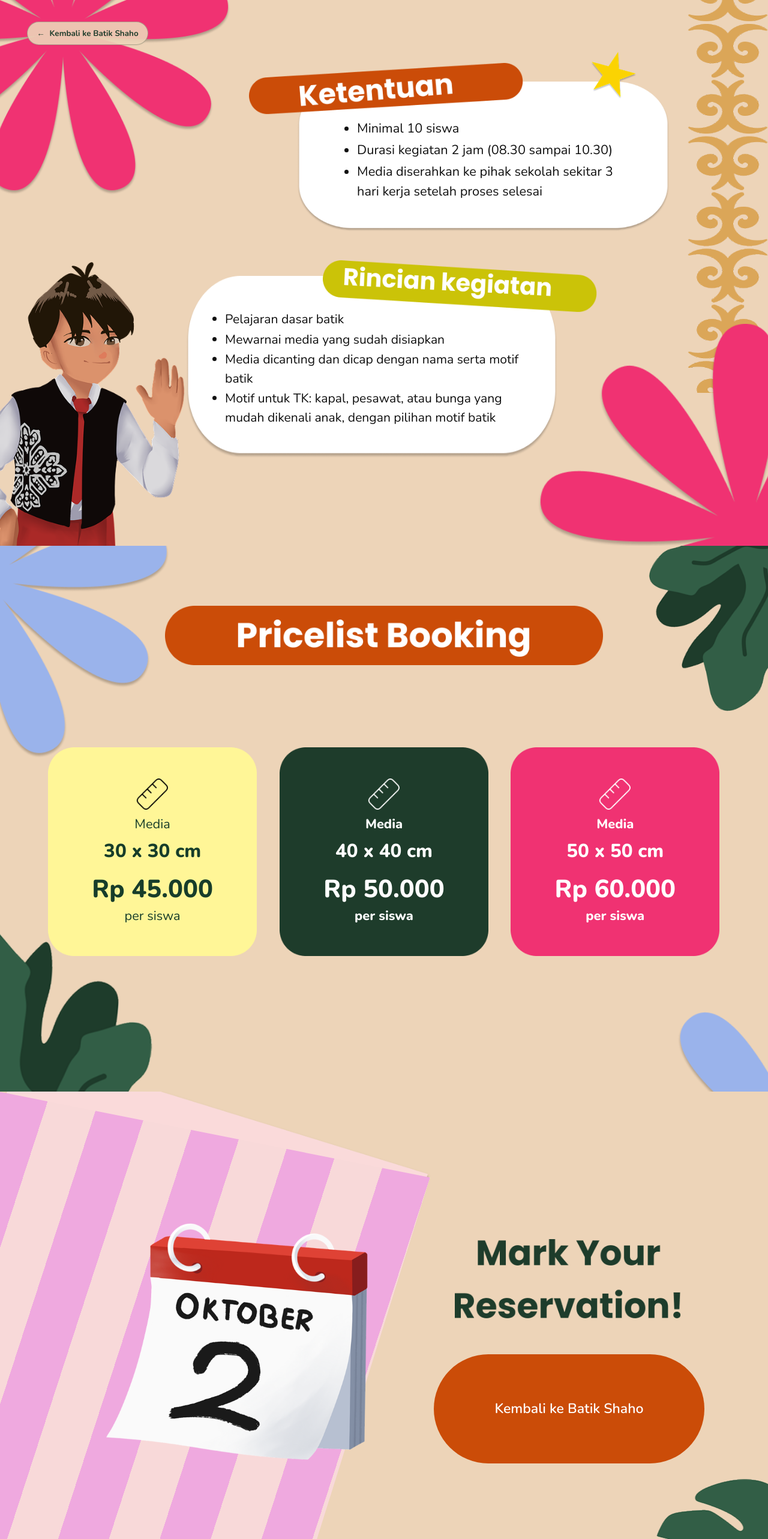
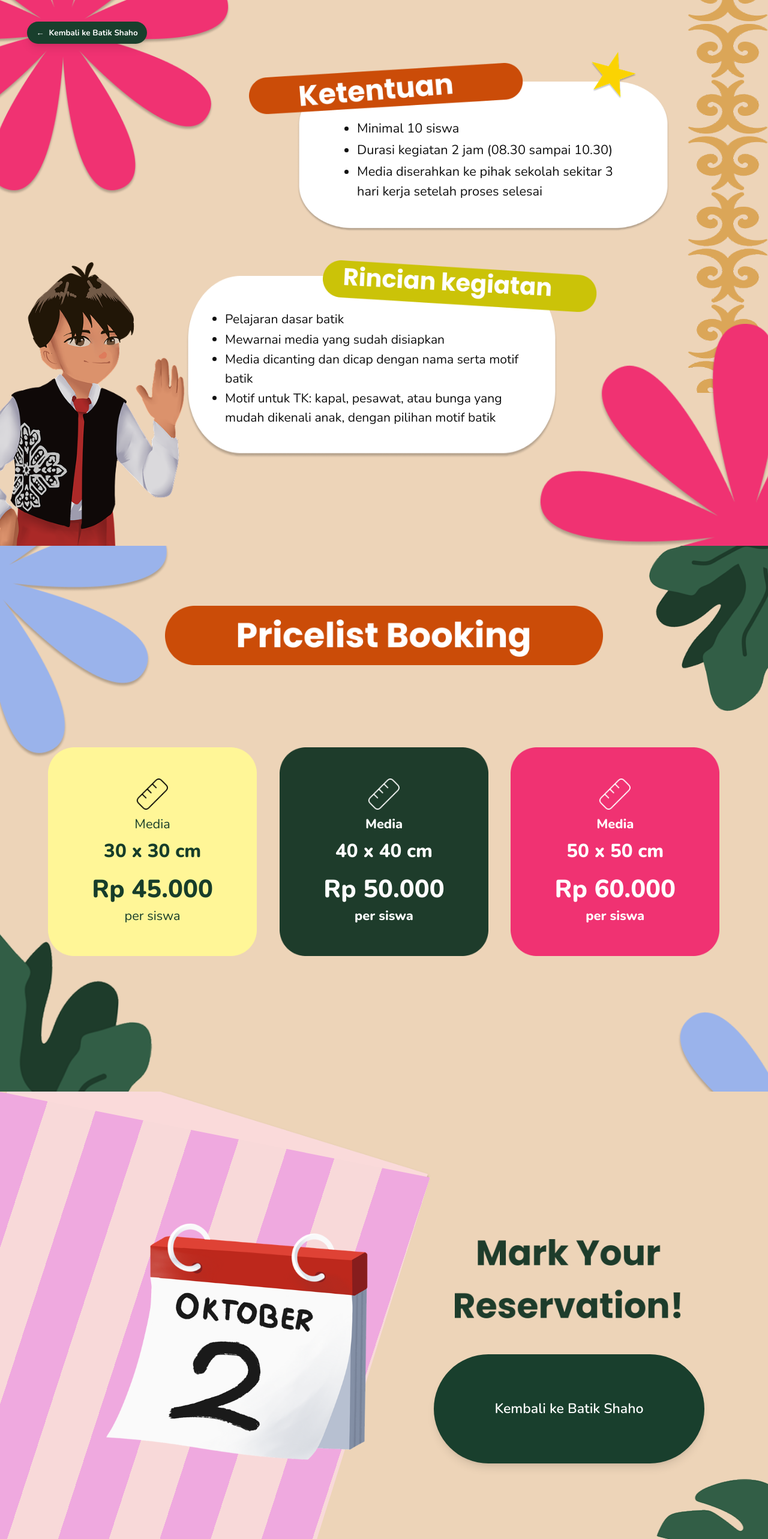
Before and after one commit to kyogree1/Web-batiktigazaman, a Nuxt app: page /mitra/batik-shaho/date in a window 1280 px wide. Shown: the top 2566 px of the page at 60% size. Built offline with nearby package versions, Linux system fonts and the light colour scheme.

Commit message:
fix(mitra): unify back button palette

```diff
--- a/app/pages/mitra/batik-shaho/date.vue
+++ b/app/pages/mitra/batik-shaho/date.vue
@@ -11,7 +11,7 @@ const base = '/design/date/5'
         <NuxtLink
           to="/mitra/batik-shaho"
           aria-label="Kembali ke Batik Shaho"
-          class="absolute left-[3.5%] top-[4%] z-30 inline-flex items-center gap-2 rounded-full border border-[#1e3c2b]/30 bg-[#edd4b8]/90 px-[1.2vw] py-[0.65vw] text-[1.05vw] font-bold text-[#1e3c2b] shadow-sm transition hover:bg-white focus-visible:outline focus-visible:outline-4 focus-visible:outline-[#cb4c08] max-[700px]:left-4 max-[700px]:top-4 max-[700px]:px-4 max-[700px]:py-2 max-[700px]:text-sm"
+          class="absolute left-[3.5%] top-[4%] z-30 inline-flex items-center gap-2 rounded-full bg-forest px-[1.2vw] py-[0.65vw] text-[1.05vw] font-bold text-white shadow-lg transition-transform hover:scale-[1.02] focus-visible:outline focus-visible:outline-2 focus-visible:outline-offset-4 focus-visible:outline-forest max-[700px]:left-4 max-[700px]:top-4 max-[700px]:px-4 max-[700px]:py-2 max-[700px]:text-sm"
         >
           <span aria-hidden="true">←</span>
           Kembali ke Batik Shaho
@@ -197,7 +197,7 @@ const base = '/design/date/5'
         >
         <NuxtLink
           to="/mitra/batik-shaho"
-          class="absolute left-[56.5%] top-[48.1%] grid h-[20%] w-[35.2%] place-items-center rounded-full bg-[#cb4c08] px-[2%] text-center text-[clamp(0.85rem,1.8vw,1.6rem)] font-semibold text-white transition hover:brightness-110 focus-visible:outline focus-visible:outline-4 focus-visible:outline-offset-4 focus-visible:outline-[#1e3c2b]"
+          class="absolute left-[56.5%] top-[48.1%] grid h-[20%] w-[35.2%] place-items-center rounded-full bg-forest px-[2%] text-center text-[clamp(0.85rem,1.8vw,1.6rem)] font-semibold text-white shadow-lg transition-transform hover:scale-[1.02] focus-visible:outline focus-visible:outline-2 focus-visible:outline-offset-4 focus-visible:outline-forest"
         >
           Kembali ke Batik Shaho
         </NuxtLink>
--- a/app/pages/mitra/batik-shaho/maps.vue
+++ b/app/pages/mitra/batik-shaho/maps.vue
@@ -12,7 +12,7 @@ const communityLogo = '/halaman%20pertama/logo.png'
     <NuxtLink
       to="/mitra/batik-shaho"
       aria-label="Kembali ke Batik Shaho"
-      class="absolute left-[3.5%] top-[4%] z-10 inline-flex items-center gap-2 rounded-full border border-[#1e3c2b]/30 bg-[#edd4b8]/90 px-[1.2vw] py-[0.65vw] text-[1.05vw] font-bold text-[#1e3c2b] shadow-sm transition hover:bg-white focus-visible:outline focus-visible:outline-4 focus-visible:outline-[#cb4c08] max-[700px]:left-4 max-[700px]:top-4 max-[700px]:px-4 max-[700px]:py-2 max-[700px]:text-sm"
+      class="absolute left-[3.5%] top-[4%] z-10 inline-flex items-center gap-2 rounded-full bg-forest px-[1.2vw] py-[0.65vw] text-[1.05vw] font-bold text-white shadow-lg transition-transform hover:scale-[1.02] focus-visible:outline focus-visible:outline-2 focus-visible:outline-offset-4 focus-visible:outline-forest max-[700px]:left-4 max-[700px]:top-4 max-[700px]:px-4 max-[700px]:py-2 max-[700px]:text-sm"
     >
       <span aria-hidden="true">←</span>
       Kembali
--- a/app/pages/mitra/batik-shaho/motif-detail/[jenis].vue
+++ b/app/pages/mitra/batik-shaho/motif-detail/[jenis].vue
@@ -58,7 +58,7 @@ const selectedMotif = computed(() => motifs.find((motif) => motif.id === route.p
 
     <NuxtLink
       to="/mitra/batik-shaho/motif"
-      class="absolute left-[3.5%] top-[4%] z-10 inline-flex items-center gap-2 rounded-full border border-[#1e3c2b]/30 bg-[#edd4b8]/90 px-[1.2vw] py-[0.65vw] text-[1.05vw] font-bold text-[#1e3c2b] shadow-sm transition hover:bg-white focus-visible:outline focus-visible:outline-4 focus-visible:outline-[#cb4c08] max-[700px]:left-4 max-[700px]:top-4 max-[700px]:px-4 max-[700px]:py-2 max-[700px]:text-sm"
+      class="absolute left-[3.5%] top-[4%] z-10 inline-flex items-center gap-2 rounded-full bg-forest px-[1.2vw] py-[0.65vw] text-[1.05vw] font-bold text-white shadow-lg transition-transform hover:scale-[1.02] focus-visible:outline focus-visible:outline-2 focus-visible:outline-offset-4 focus-visible:outline-forest max-[700px]:left-4 max-[700px]:top-4 max-[700px]:px-4 max-[700px]:py-2 max-[700px]:text-sm"
     >
       <span aria-hidden="true">←</span>
       Kembali ke Jenis Motif
--- a/app/pages/mitra/batik-shaho/motif.vue
+++ b/app/pages/mitra/batik-shaho/motif.vue
@@ -83,7 +83,7 @@ const clips = [
     <NuxtLink
       to="/mitra/batik-shaho"
       aria-label="Kembali ke Batik Shaho"
-      class="absolute left-[3.5%] top-[4%] z-10 inline-flex items-center gap-2 rounded-full border border-[#1e3c2b]/30 bg-[#edd4b8]/90 px-[1.2vw] py-[0.65vw] text-[1.05vw] font-bold text-[#1e3c2b] shadow-sm transition hover:bg-white focus-visible:outline focus-visible:outline-4 focus-visible:outline-[#cb4c08] max-[700px]:left-4 max-[700px]:top-4 max-[700px]:px-4 max-[700px]:py-2 max-[700px]:text-sm"
+      class="absolute left-[3.5%] top-[4%] z-10 inline-flex items-center gap-2 rounded-full bg-forest px-[1.2vw] py-[0.65vw] text-[1.05vw] font-bold text-white shadow-lg transition-transform hover:scale-[1.02] focus-visible:outline focus-visible:outline-2 focus-visible:outline-offset-4 focus-visible:outline-forest max-[700px]:left-4 max-[700px]:top-4 max-[700px]:px-4 max-[700px]:py-2 max-[700px]:text-sm"
     >
       <span aria-hidden="true">←</span>
       Kembali
```
